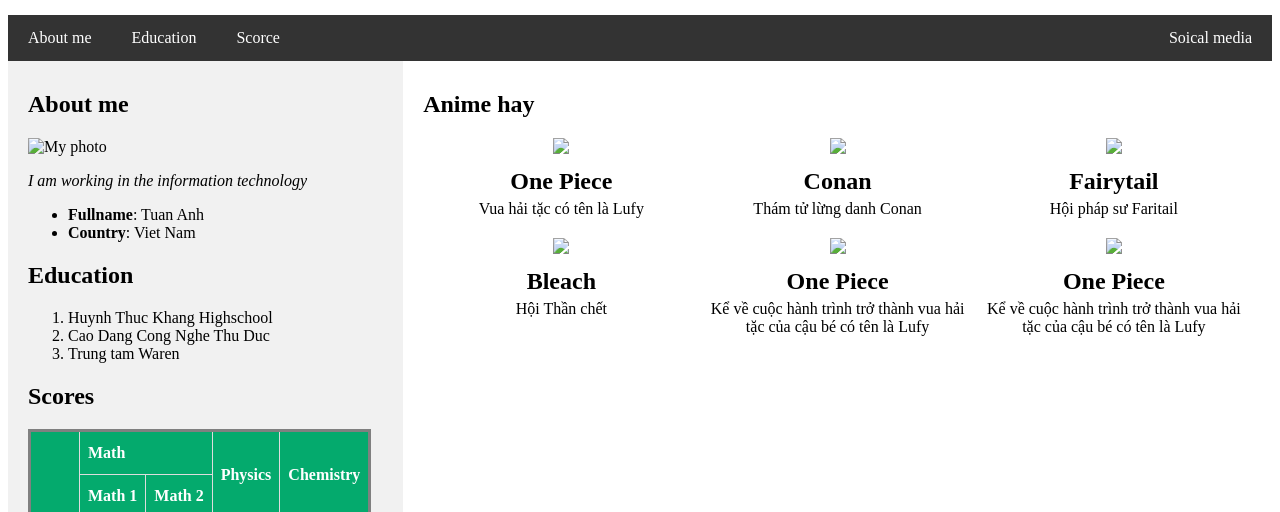
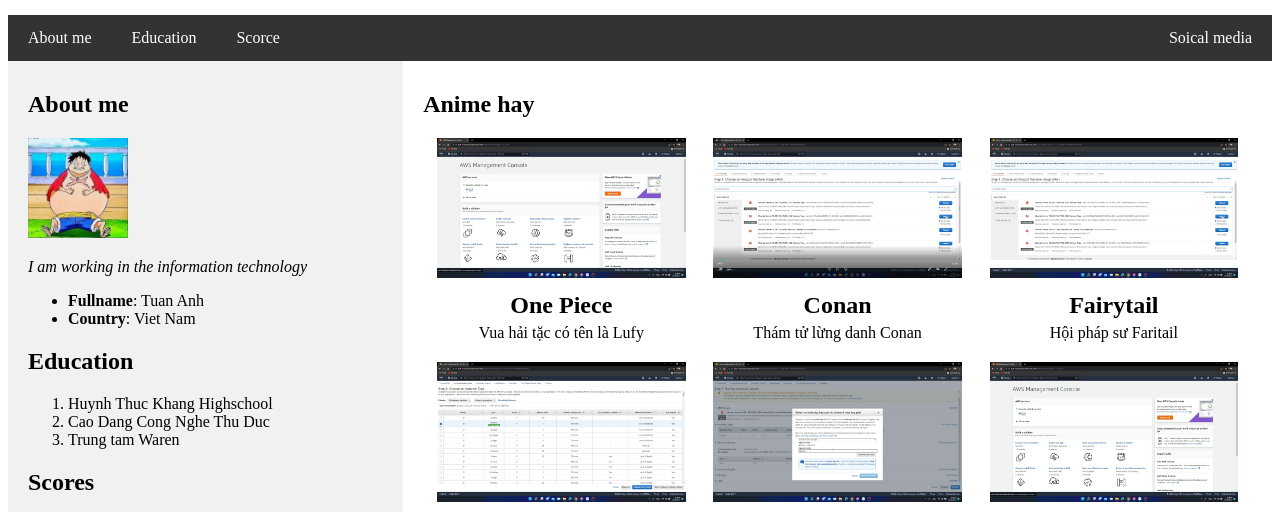
Before and after one commit to TuannnAnhh281/TuannnAnhh281.github.io, a plain HTML site: page index.html in a window 1280 px wide. Shown: the part 208-720 px from the top of the page. Drawn offline with Linux system fonts and the light colour scheme; files that its build step writes are made by us from their sources.

Commit message:
Update index.html

```diff
--- a/index.html
+++ b/index.html
@@ -6,7 +6,7 @@
 	<meta name="description" content="TDC"/>
 	<meta name="country" content="Lam Dong"/>
 	<meta name="viewport" content="width=device-width, initial-scale=1">
-  	<link rel="stylesheet" href="access/10.css">
+  	<link rel="stylesheet" href="10.css">
 	<title> Tuan Anh Resume </title>
 </head>
 <body>
@@ -20,7 +20,7 @@
 	<div id="flex_container">
 		<div id="left_site">
 			<h2 id="contact"> About me </h2>
-			<img src="anh.jpg" alt="My photo" width="100" height="100" />
+			<img src="access/anh.jpg" alt="My photo" width="100" height="100" />
 			<p> <em>I am working in the information technology</em> </p>
 			<ul>
 				 <li><b>Fullname</b>: Tuan Anh</li>
@@ -75,32 +75,32 @@
 			<h2 id="anime">Anime hay</h2>
 			<div id="course_container">
 				<div class="course_item">
-					<img class="course_img" src="1.png" />
+					<img class="course_img" src="access/1.png" />
 					<div class="course_title">One Piece</div>
 					<div class="course_des">Vua hải tặc có tên là Lufy</div>
 				</div>
 				<div class="course_item">
-					<img class="course_img" src="2.png" />
+					<img class="course_img" src="access/2.png" />
 					<div class="course_title">Conan</div>
 					<div class="course_des"> Thám tử lừng danh Conan</div>
 				</div>
 				<div class="course_item">
-					<img class="course_img" src="3.png" />
+					<img class="course_img" src="access/3.png" />
 					<div class="course_title">Fairytail</div>
 					<div class="course_des"> Hội pháp sư Faritail</div>
 				</div>
 				<div class="course_item">
-					<img class="course_img" src="4.png" />
+					<img class="course_img" src="access/4.png" />
 					<div class="course_title">Bleach</div>
 					<div class="course_des"> Hội Thần chết</div>
 				</div>
 				<div class="course_item">
-					<img class="course_img" src="5.png" />
+					<img class="course_img" src="access/5.png" />
 					<div class="course_title">One Piece</div>
 					<div class="course_des"> Kể về cuộc hành trình trở thành vua hải tặc của cậu bé có tên là Lufy</div>
 				</div>
 				<div class="course_item">
-					<img class="course_img" src="1.png" />
+					<img class="course_img" src="access/1.png" />
 					<div class="course_title">One Piece</div>
 					<div class="course_des"> Kể về cuộc hành trình trở thành vua hải tặc của cậu bé có tên là Lufy</div>
 				</div>
```
